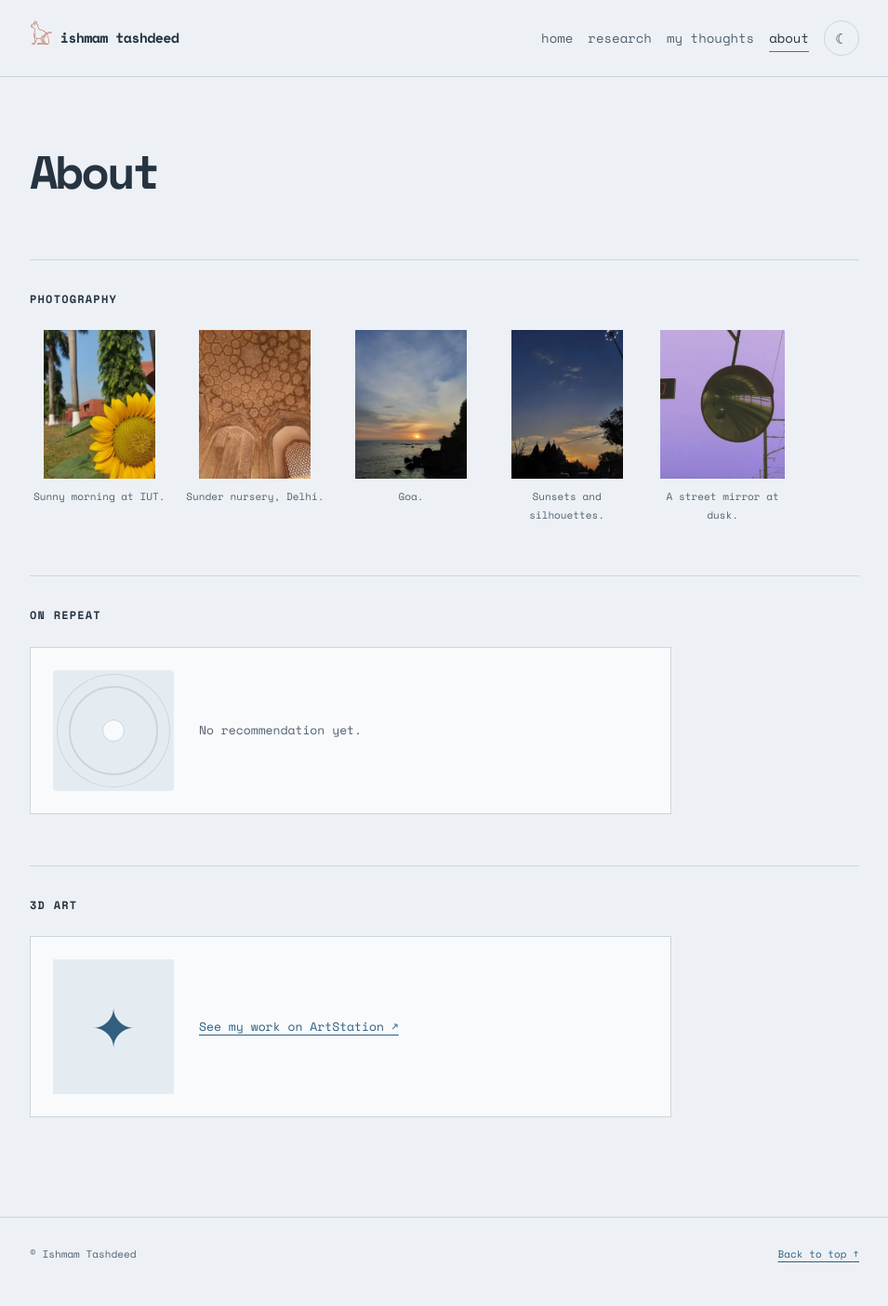
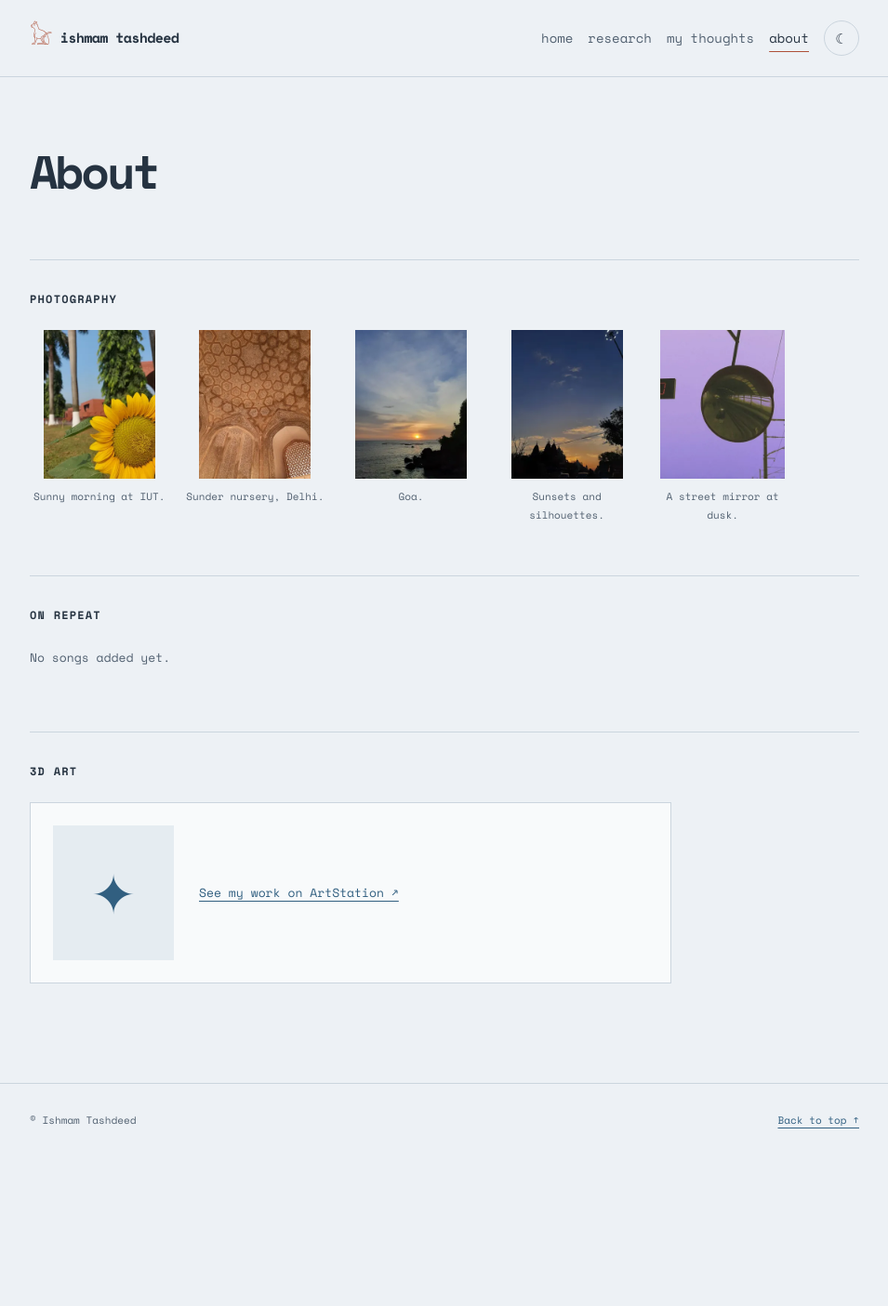
Before and after one commit to ishmamt/ishmamt.github.io, a Jekyll site: the page built from about/index.html, in a window 1280 px wide. Shown: the whole page at 93% size, without its empty margins (162-1117 px from the left). Built offline with Jekyll 4.4.1, drawn with Linux system fonts in a browser that asks for light colours; after the commit the page ends 1261 px from its top, so only the background shows below that.

Commit message:
Add editable song gallery to about page

```diff
--- /dev/null
+++ b/_data/songs.yml
@@ -0,0 +1,6 @@
+# Add songs in the order you want them displayed. Put square cover images in
+# assets/img/music/ and use their site paths here, for example:
+# - title: "Song title"
+#   artist: "Artist name"
+#   cover: /assets/img/music/song-title.webp
+[]
--- a/_includes/content/about-music.md
+++ /dev/null
@@ -1 +0,0 @@
-No recommendation yet.
--- a/about/index.html
+++ b/about/index.html
@@ -23,10 +23,19 @@ description: Ishmam Tashdeed's photography, music, and 3D art.
 
 <section class="section" aria-labelledby="on-repeat">
   <div class="section-top"><h2 class="section-label" id="on-repeat">on repeat</h2></div>
-  <div class="music-card">
-    <div class="record-art" role="img" aria-label="Placeholder for album artwork"></div>
-    <div>{% capture music_copy %}{% include content/about-music.md %}{% endcapture %}{{ music_copy | markdownify }}</div>
-  </div>
+  {% if site.data.songs.size > 0 %}
+    <ul class="song-grid">
+      {% for song in site.data.songs %}
+        <li class="song">
+          <img src="{{ song.cover | relative_url }}" alt="Cover art for {{ song.title | escape }}" width="400" height="400" loading="lazy" decoding="async">
+          <h3>{{ song.title | escape }}</h3>
+          <p>{{ song.artist | escape }}</p>
+        </li>
+      {% endfor %}
+    </ul>
+  {% else %}
+    <p class="empty-note">No songs added yet.</p>
+  {% endif %}
 </section>
 
 <section class="section" aria-labelledby="three-d-art">
--- a/assets/css/site.css
+++ b/assets/css/site.css
@@ -102,15 +102,15 @@ h1,h2,h3,p{margin-top:0}
 .photo-card{margin:0;min-width:0}
 .photo-card img{display:block;width:100%;height:160px;object-fit:contain}
 .photo-card figcaption{margin-top:10px;font-size:11px;color:var(--muted);text-align:center}
-.music-card,.art-card{border:1px solid var(--line);background:var(--paper);padding:24px;display:grid;grid-template-columns:130px 1fr;gap:27px;align-items:center;max-width:690px}
-.record-art{width:130px;height:130px;border-radius:4px;background:var(--soft);display:grid;place-items:center;position:relative;overflow:hidden}
-.record-art::before{content:"";width:92px;height:92px;border:2px solid var(--line);border-radius:50%;box-shadow:0 0 0 12px var(--soft),0 0 0 13px var(--line)}
-.record-art::after{content:"";position:absolute;width:22px;height:22px;background:var(--paper);border:1px solid var(--line);border-radius:50%}
-.music-card p,.art-card p{color:var(--muted);margin:0;font-size:13px}
+.song-grid{display:grid;grid-template-columns:repeat(3,minmax(0,1fr));gap:22px;max-width:690px;list-style:none;padding:0;margin:0}
+.song{min-width:0}.song img{display:block;width:100%;height:auto;aspect-ratio:1;object-fit:cover}.song h3{font-size:13px;line-height:1.5;margin:10px 0 2px}.song p{font-size:12px;color:var(--muted);margin:0}
+.empty-note{color:var(--muted);font-size:13px}
+.art-card{border:1px solid var(--line);background:var(--paper);padding:24px;display:grid;grid-template-columns:130px 1fr;gap:27px;align-items:center;max-width:690px}
+.art-card p{color:var(--muted);margin:0;font-size:13px}
 .art-preview{height:145px;background:var(--soft);display:grid;place-items:center;font-size:58px;color:var(--blue);line-height:1}
 .footer{border-top:1px solid var(--line);margin-top:52px;padding-top:30px;padding-bottom:45px;display:flex;justify-content:space-between;flex-wrap:wrap;gap:15px;color:var(--muted);font-size:11px}
 .footer button{border:0;background:none;padding:0;color:var(--blue);font:inherit;text-decoration:underline;text-underline-offset:4px}.footer button:hover{color:var(--coral)}
-@media(max-width:760px){.shell{padding:0 22px}.header-inner{align-items:flex-start;flex-direction:column;justify-content:center;padding:17px 0;gap:8px}.nav{width:100%;gap:4px 18px;flex-wrap:wrap}.nav a{font-size:14px}.theme{margin-left:auto;width:44px;height:44px}.hero{grid-template-columns:1fr;gap:35px;padding:58px 0 64px}.portrait-wrap{width:320px;max-width:100%}.education-grid{grid-template-columns:1fr;gap:18px}.research-row,.thought-row{grid-template-columns:1fr;gap:5px}.thought-row .tag{text-align:left}.photo-grid{grid-template-columns:repeat(3,minmax(0,1fr))}.music-card,.art-card{grid-template-columns:1fr}.page-head{padding:54px 0 38px}}
-@media(max-width:520px){.photo-grid{grid-template-columns:repeat(2,minmax(0,1fr));gap:14px}.shell{padding:0 18px}.nav{gap:2px 14px}.hero h1{font-size:34px}}
+@media(max-width:760px){.shell{padding:0 22px}.header-inner{align-items:flex-start;flex-direction:column;justify-content:center;padding:17px 0;gap:8px}.nav{width:100%;gap:4px 18px;flex-wrap:wrap}.nav a{font-size:14px}.theme{margin-left:auto;width:44px;height:44px}.hero{grid-template-columns:1fr;gap:35px;padding:58px 0 64px}.portrait-wrap{width:320px;max-width:100%}.education-grid{grid-template-columns:1fr;gap:18px}.research-row,.thought-row{grid-template-columns:1fr;gap:5px}.thought-row .tag{text-align:left}.photo-grid{grid-template-columns:repeat(3,minmax(0,1fr))}.art-card{grid-template-columns:1fr}.page-head{padding:54px 0 38px}}
+@media(max-width:520px){.photo-grid,.song-grid{grid-template-columns:repeat(2,minmax(0,1fr));gap:14px}.shell{padding:0 18px}.nav{gap:2px 14px}.hero h1{font-size:34px}}
 @media(max-width:360px){.portrait-email{font-size:13px}}
 @media(prefers-reduced-motion:reduce){html{scroll-behavior:auto}}
```
Also changed, not shown: 1 other file.
